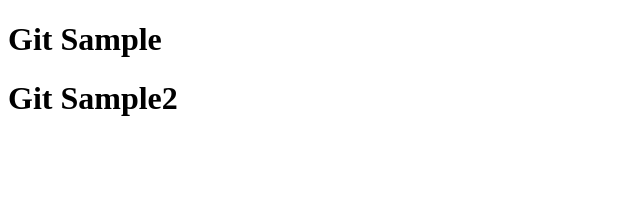
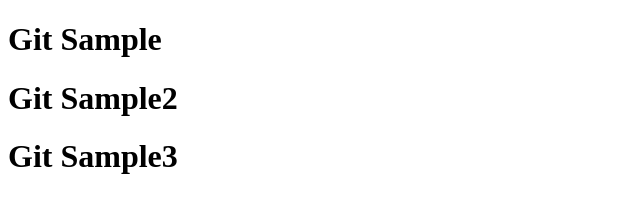
Before and after one commit to kokubun-nao/Git-Sample2, a plain HTML site: page index.html in a window 1280 px wide. Shown: the whole page, without its empty margins (0-640 px from the left). Drawn offline with Linux system fonts and the light colour scheme.

Commit message:
add to title3

```diff
--- a/index.html
+++ b/index.html
@@ -7,5 +7,6 @@
 <body>
   <h1>Git Sample</h1>
   <h1>Git Sample2</h1>
+  <h1>Git Sample3</h1>
 </body>
 </html>
```
